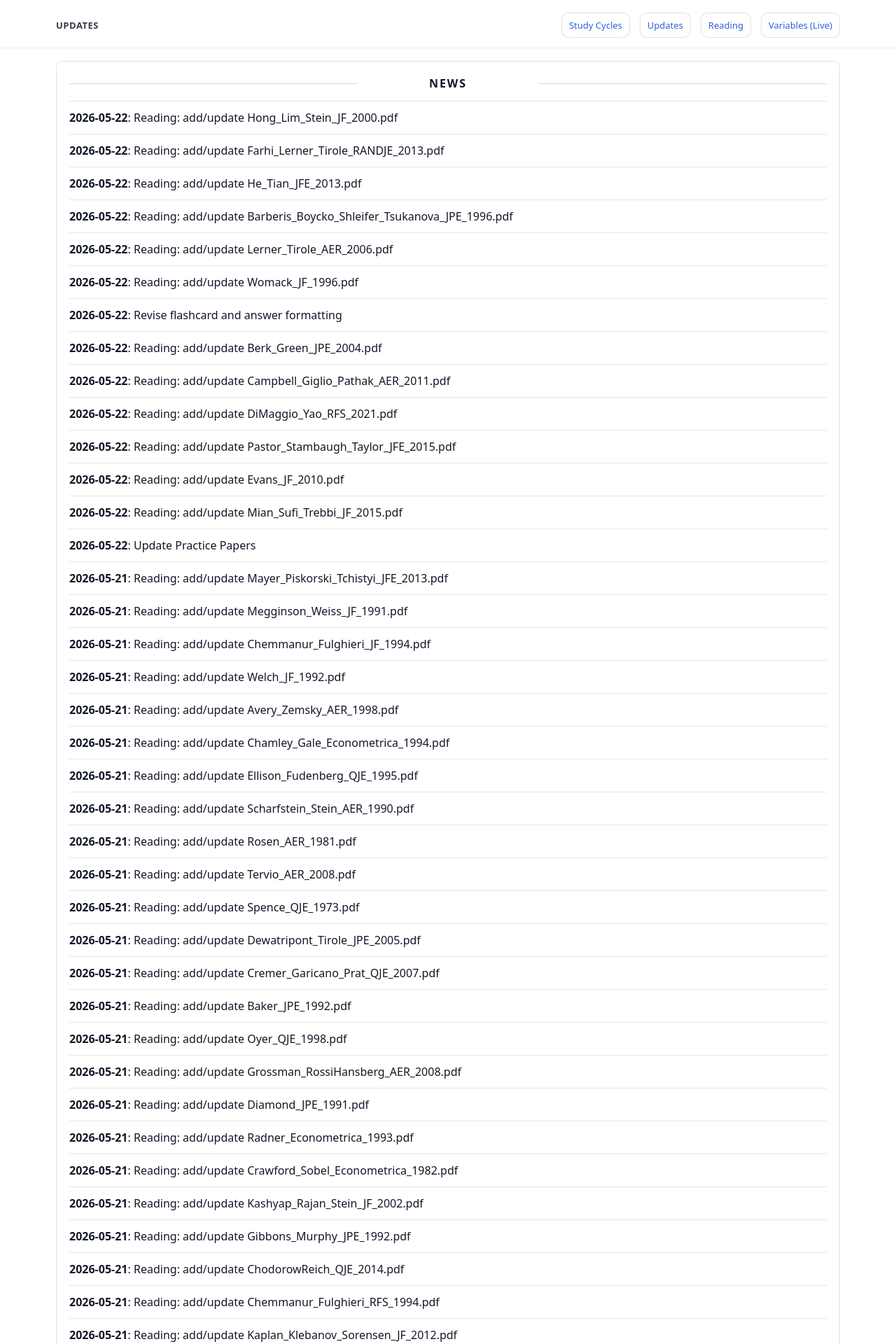
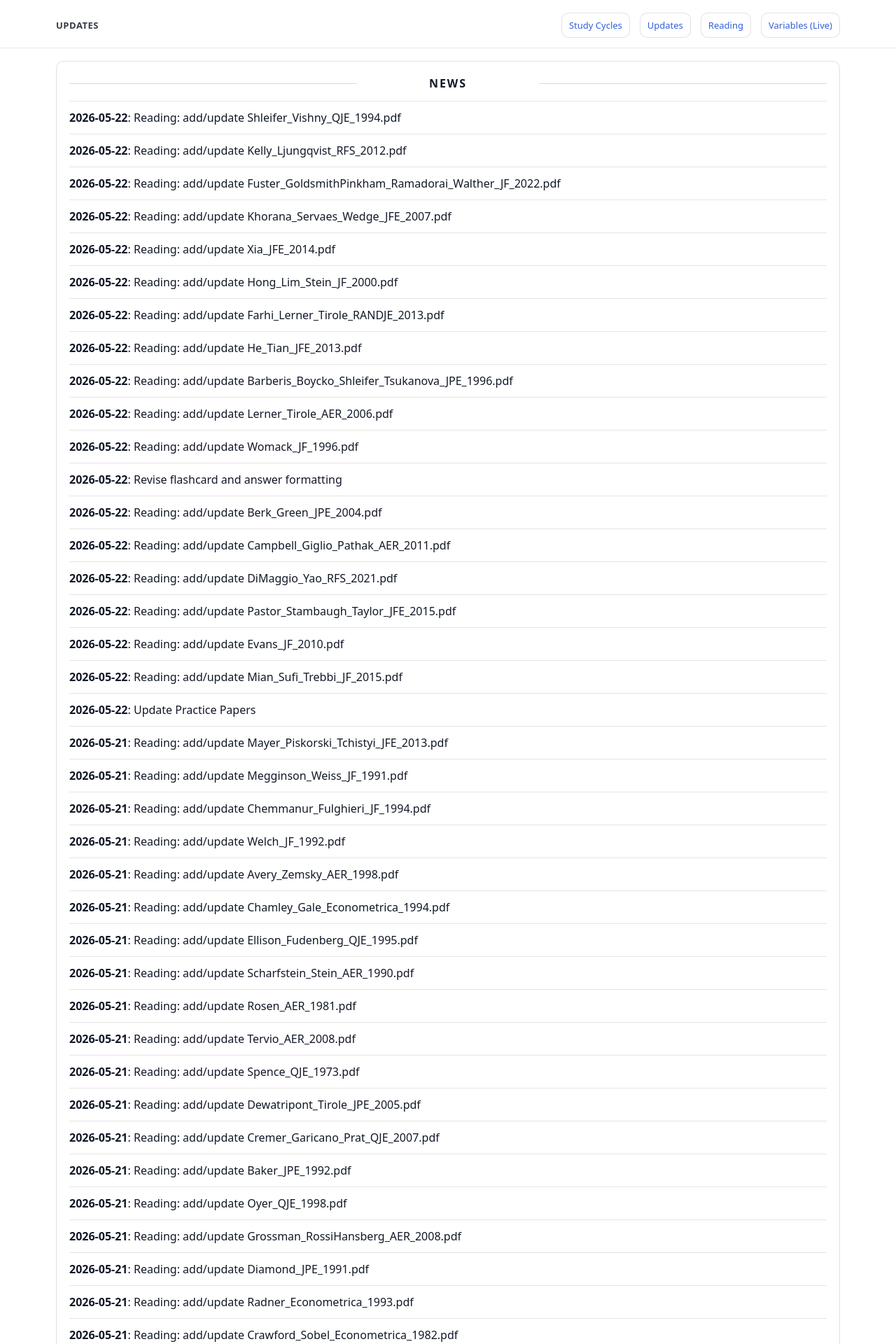
Before and after one commit to yaxinzn/study-archive, a Jekyll site: the page built from updates/index.md, in a window 1280 px wide. Shown: the top 1920 px of the page at 70% size. Built offline with Jekyll 4.4.1, drawn with Linux system fonts in a browser that asks for light colours; some of the changed text lies outside the part shown.

Commit message:
chore: update NEWS feed

```diff
--- a/_data/news.yml
+++ b/_data/news.yml
@@ -1,4 +1,19 @@
 # Auto-generated update history (sorted newest -> oldest). Do not edit manually.
+- ts: "1779439932"
+  date: "2026-05-22"
+  title: "Reading: add/update Shleifer_Vishny_QJE_1994.pdf"
+- ts: "1779439872"
+  date: "2026-05-22"
+  title: "Reading: add/update Kelly_Ljungqvist_RFS_2012.pdf"
+- ts: "1779439817"
+  date: "2026-05-22"
+  title: "Reading: add/update Fuster_GoldsmithPinkham_Ramadorai_Walther_JF_2022.pdf"
+- ts: "1779439785"
+  date: "2026-05-22"
+  title: "Reading: add/update Khorana_Servaes_Wedge_JFE_2007.pdf"
+- ts: "1779439730"
+  date: "2026-05-22"
+  title: "Reading: add/update Xia_JFE_2014.pdf"
 - ts: "1779403179"
   date: "2026-05-22"
   title: "Reading: add/update Hong_Lim_Stein_JF_2000.pdf"
```
